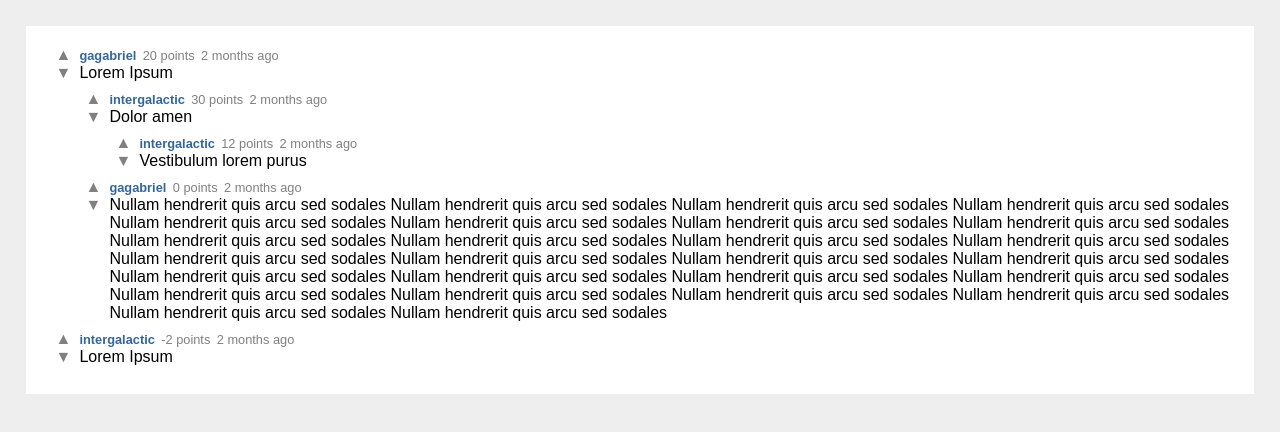
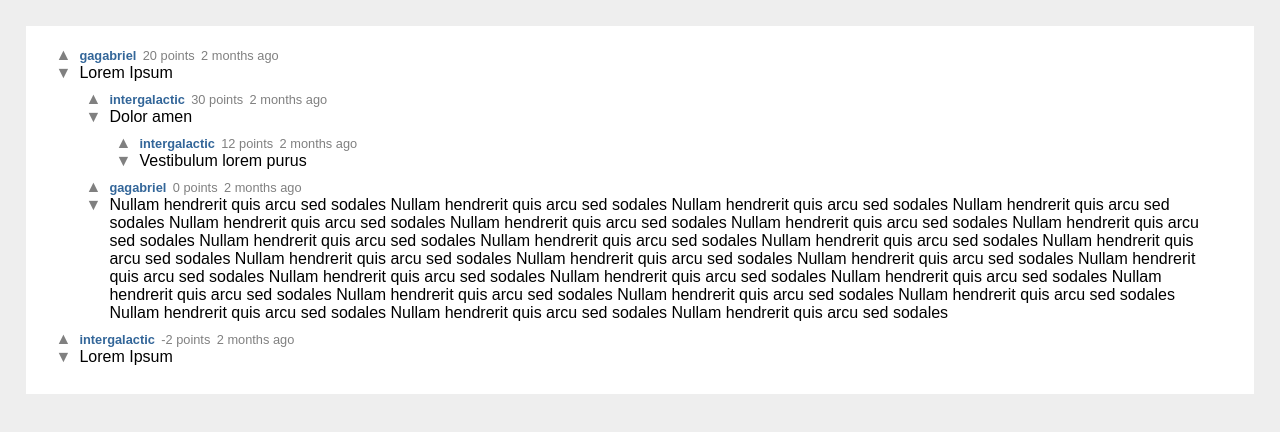
Before and after one commit to sloreti/reddit-like-comments, a React (Create React App) app: page / in a window 1280 px wide. Shown: the top 432 px of the page. Built offline with nearby package versions, Linux system fonts and the light colour scheme; the HTML template or start-up script is replaced by a standard one.

Commit message:
right margin added to comments

```diff
--- a/src/App.css
+++ b/src/App.css
@@ -15,6 +15,7 @@ body {
 
 .comment {
   margin-left: 30px;
+  margin-right: 15px;
 }
 
 .username.smallType {
```
